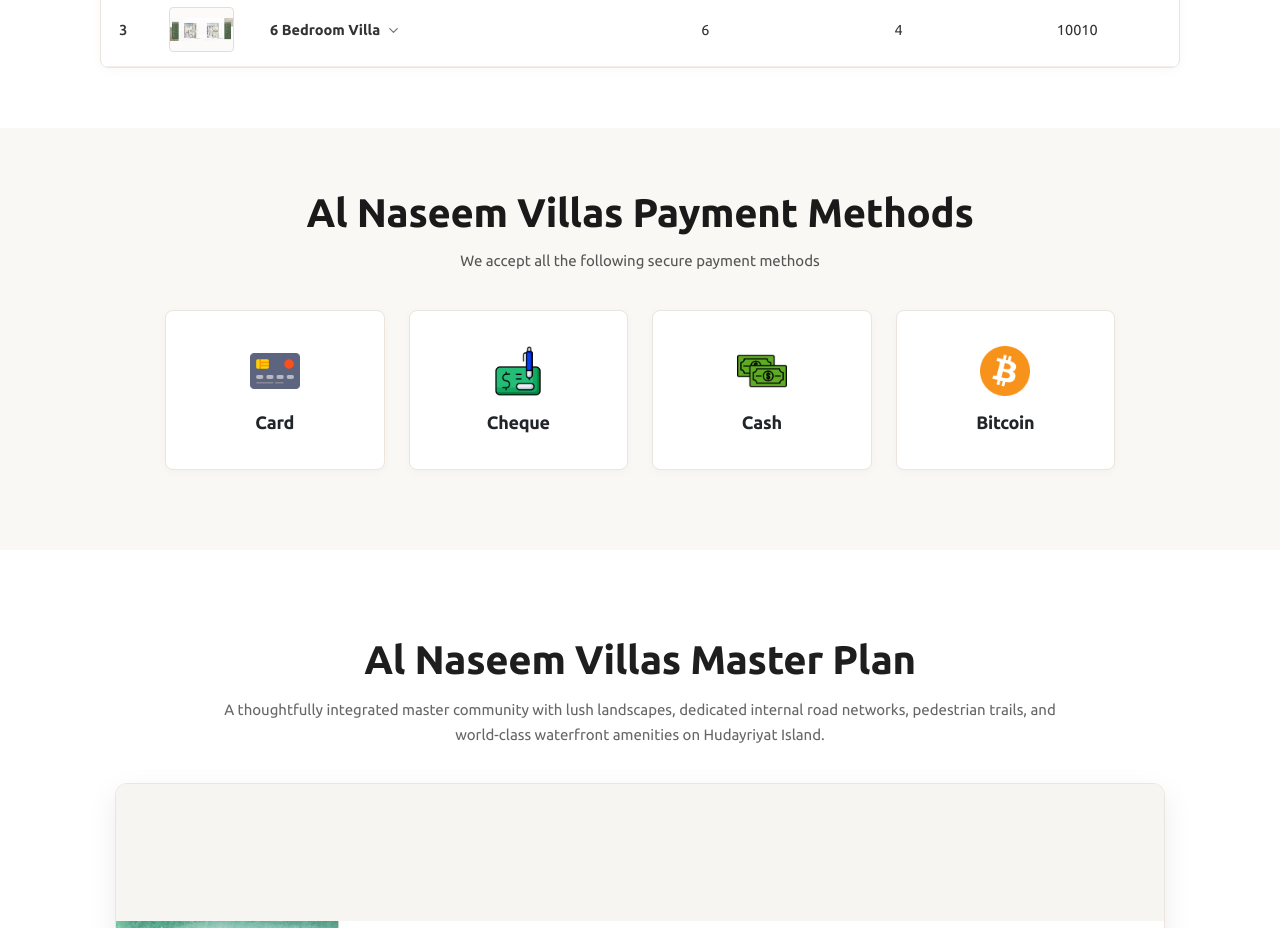
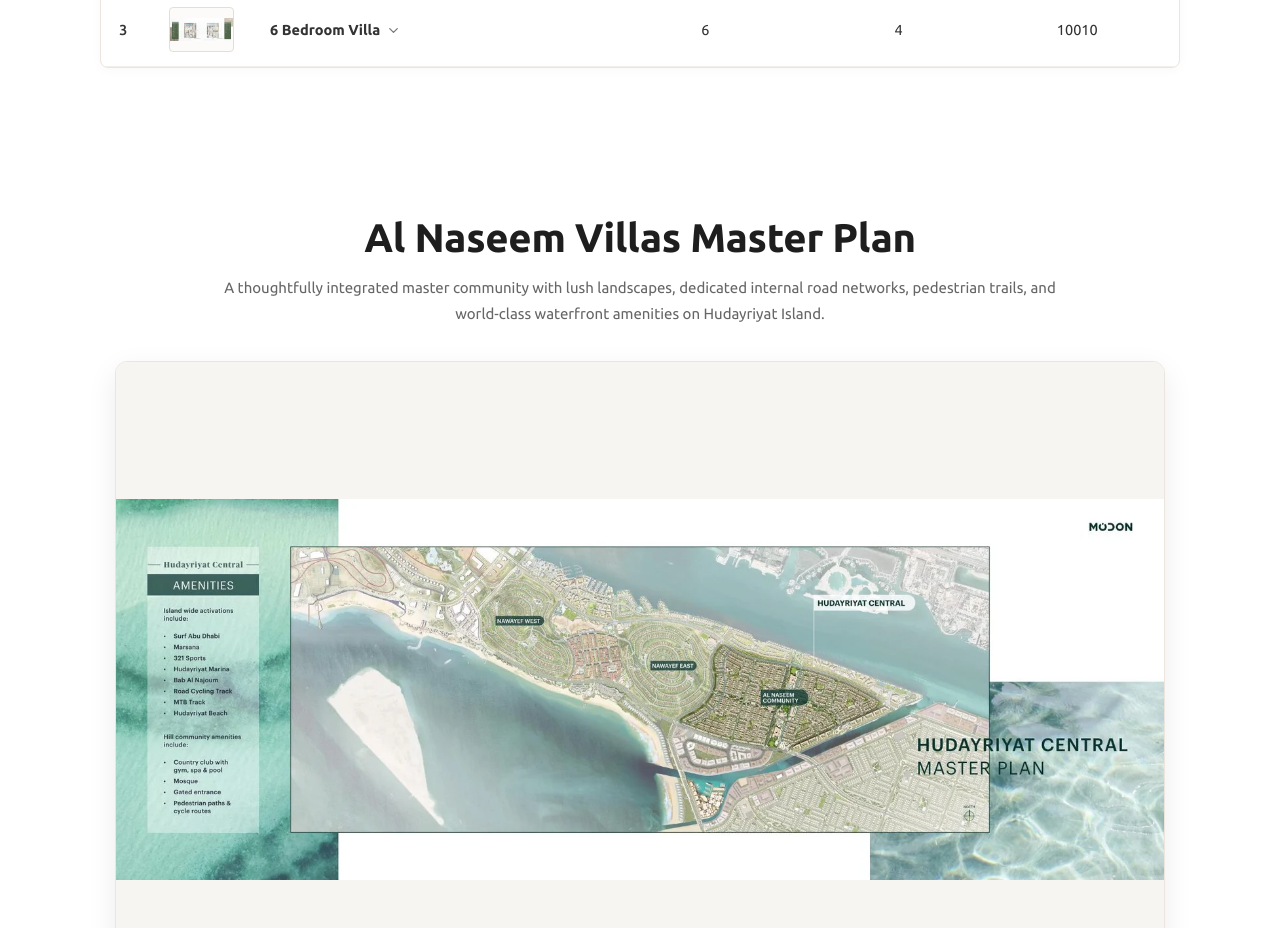
Before and after one commit to bisma794/hudayriyat-island, a Next.js app: page /al-naseem-villas in a window 1280 px wide. Shown: the part 7160-8088 px from the top of the page. Built offline with nearby package versions, Linux system fonts and the light colour scheme.

Commit message:
Remove Al Naseem Villas Payment Methods section

```diff
--- a/src/app/al-naseem-villas/page.tsx
+++ b/src/app/al-naseem-villas/page.tsx
@@ -10,7 +10,6 @@
 import NaseemFloorPlans from '@/components/al-naseem-villas/NaseemFloorPlans';
 import NaseemArticle from '@/components/al-naseem-villas/NaseemArticle';
 import NaseemPaymentPlan from '@/components/al-naseem-villas/NaseemPaymentPlan';
-import NaseemPaymentMethods from '@/components/al-naseem-villas/NaseemPaymentMethods';
 import NaseemMasterPlan from '@/components/al-naseem-villas/NaseemMasterPlan';
 import NaseemLocation from '@/components/al-naseem-villas/NaseemLocation';
 import NaseemFaq from '@/components/al-naseem-villas/NaseemFaq';
@@ -56,9 +55,6 @@
       {/* Floor Plans Interactive Section (4, 5, 6 BR Villas) */}
       <NaseemFloorPlans onOpenBrochure={() => setBrochureModalOpen(true)} />
 
-      {/* Accepted Payment Methods */}
-      <NaseemPaymentMethods />
-
       {/* Master Plan with Zoom Lightbox */}
       <NaseemMasterPlan />
 
```
